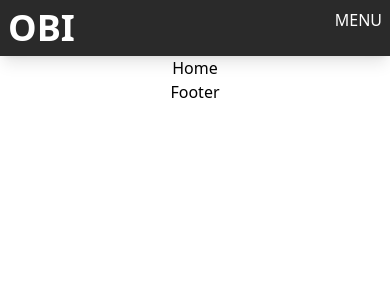
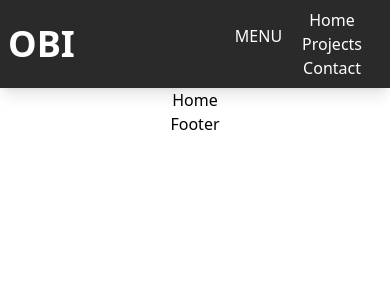
Before and after one commit to uzoziealpha/tailwindcssportfolio, a React (Create React App) app: page / in a window 390 px wide. Both pictures are taken after a click on the button "MENU". Shown: the top 300 px of the page. Built offline with nearby package versions, Linux system fonts and the light colour scheme.

Commit message:
making the menu button responsive with the screen changes

```diff
--- a/src/components/Header.js
+++ b/src/components/Header.js
@@ -26,10 +26,17 @@ function Header() {
           <h1 className="text-4xl font-semibold">OBI</h1>
          <button
            onClick={()=> {
-             setShowMenu();
+               //logic to make the menu show menu when its hidden it can be ovveridden
+               if(showMenu=='md:hidden'){
+                  setShowMenu('')
+               }else {
+
+                 setShowMenu('md:hidden');
+               }
            }}
           className='lg:hidden xl:hidden 2xl:hidden md:flex'>MENU</button>
         </div>
+
         <div className="flex md:hidden">
           {menuItems.map((item) => {
             return (
@@ -39,6 +46,22 @@ function Header() {
             );
           })}
         </div>
+
+
+        <div className={`md:flex flex-col 2xl:hidden xl:hidden ${showMenu}`}>
+          {menuItems.map((item) => {
+            return (
+              <li className="list-none mx-5">
+                <Link to={`/${item.key}`}>{item.title}</Link>
+              </li>
+            );
+          })}
+        </div>
+
+
+
+
+
       </div>
     </div>
   );
```
